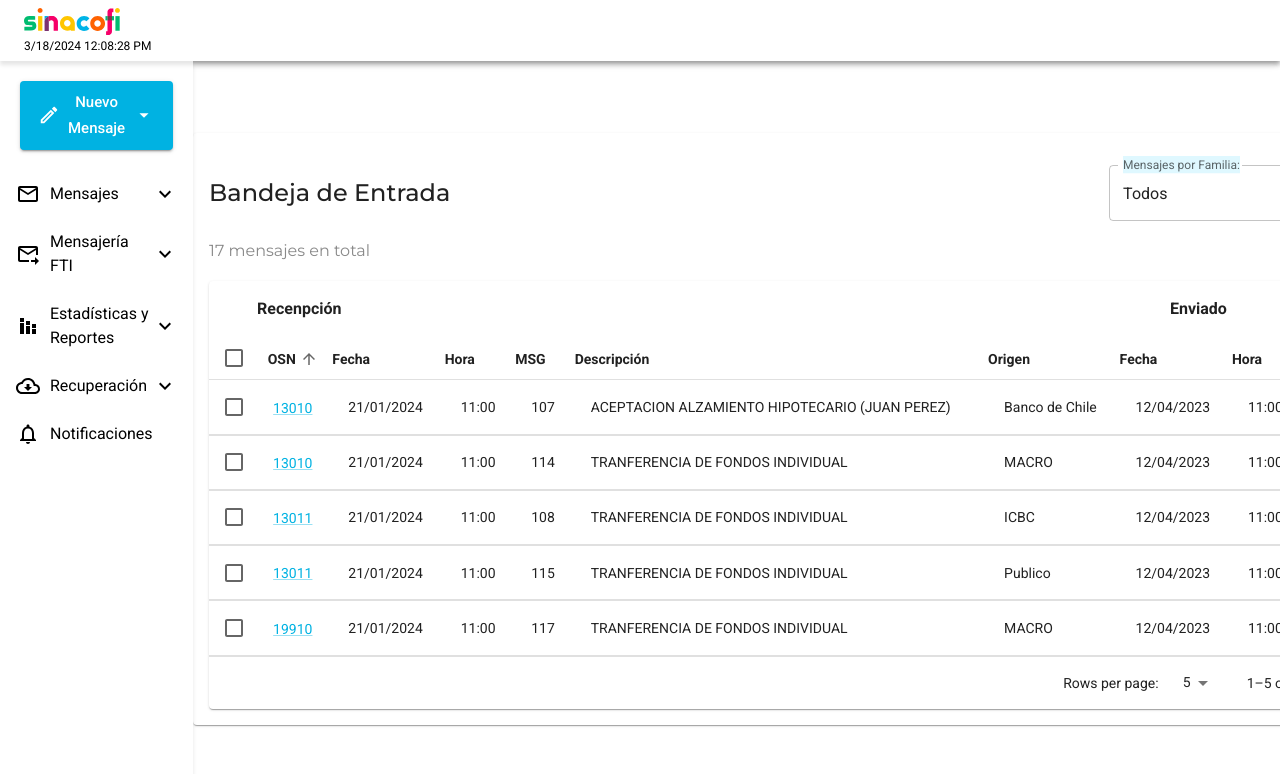
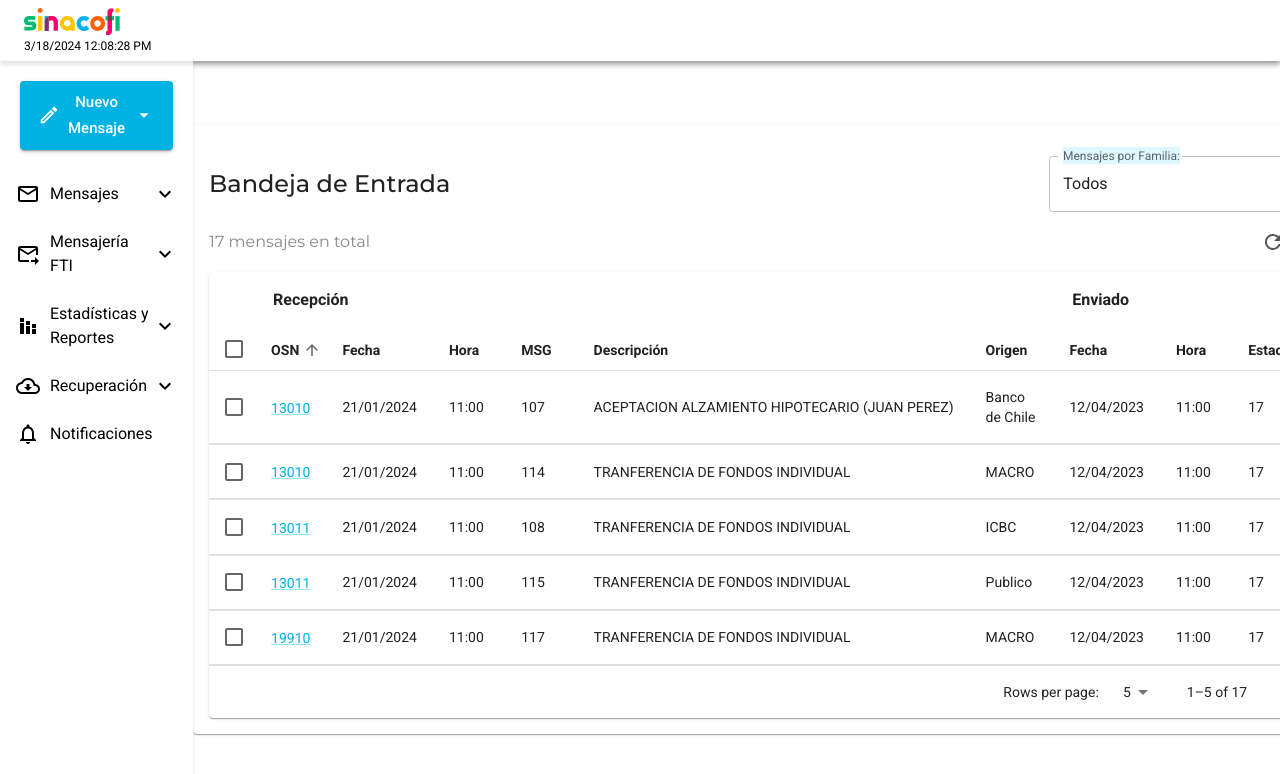
Before and after one commit to tomasgomez/messages-sinacofi-back, a Next.js app: page / in a window 1280 px wide. Shown: the top 774 px of the page. Built offline with nearby package versions, Linux system fonts and the light colour scheme.

Commit message:
fix: table width fixed and headers

```diff
--- a/src/app/component/inbox-table/constants.tsx
+++ b/src/app/component/inbox-table/constants.tsx
@@ -4,7 +4,7 @@ export const columnsInbox: Columns[] = [
   {
     id: "osn",
     label: "OSN",
-    align: Alignment.CENTER,
+    align: Alignment.LEFT,
   },
   {
     id: "date",
--- a/src/app/component/inbox-table/index.tsx
+++ b/src/app/component/inbox-table/index.tsx
@@ -85,21 +85,19 @@ export default function EnhancedTable() {
   );
 
   return (
-    <Paper sx={{ width: 1200, mb: 2 }}>
-      {/* Definir tamaño de la tabla */}
-      <TableContainer sx={{ maxHeight: 456, width: 1200 }}>
+    <Paper sx={{ mb: 2 }}>
+      <TableContainer>
         <Grid container p={2}>
-          <Grid pl={4} item xs={8}>
-            <Typography fontWeight={600}>Recenpción</Typography>
+          <Grid pl={6} item xs={9}>
+            <Typography fontWeight={600}>Recepción</Typography>
           </Grid>
-          <Grid item xs={4}>
-            <Typography textAlign={"center"} fontWeight={600}>
+          <Grid item xs={3} paddingLeft="16px">
+            <Typography fontWeight={600}>
               Enviado
             </Typography>
           </Grid>
         </Grid>
         <Table
-          sx={{ width: 1200 }}
           aria-labelledby="tableTitle"
           size="medium"
           stickyHeader
--- a/src/app/component/inbox-table/style.js
+++ b/src/app/component/inbox-table/style.js
@@ -32,4 +32,5 @@ export const StyledMessage = styled("div")`
 export const StyledTableCellHeader = styled(TableCell)`
   width: fit-content;
   font-weight: bold;
+  padding-left: 16px;
 `;
```
